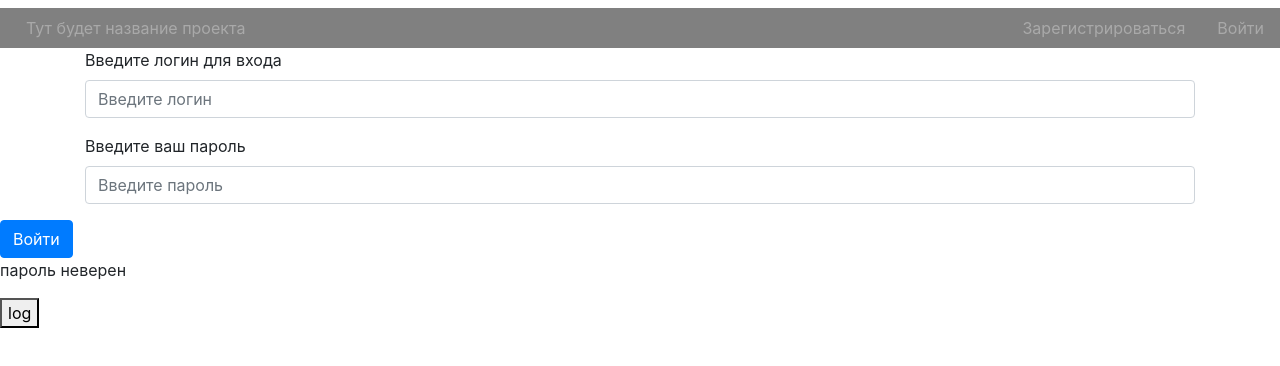
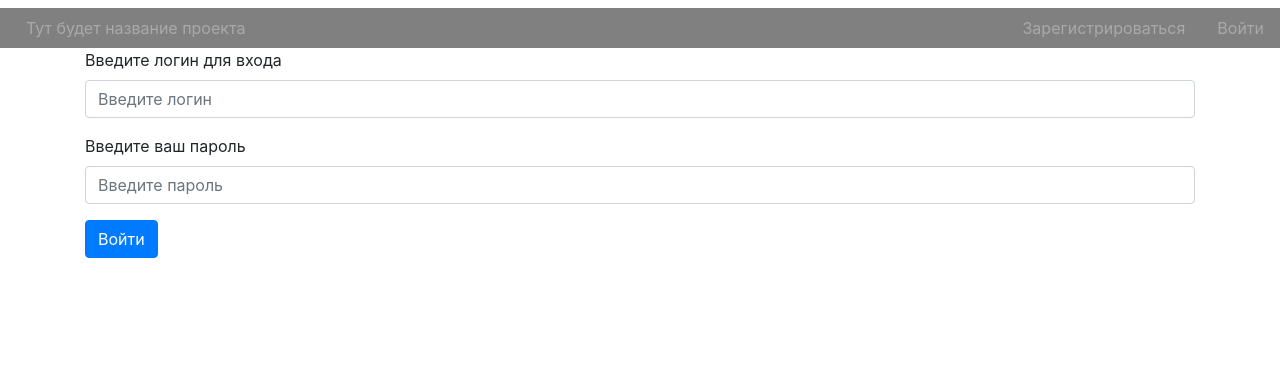
Before and after one commit to Stauroman/myResume, a React (Create React App) app: page /login in a window 1280 px wide. Shown: the top 366 px of the page. Built offline with nearby package versions, Linux system fonts and the light colour scheme.

Commit message:
history.push

```diff
--- a/src/components/LoginForm.js
+++ b/src/components/LoginForm.js
@@ -17,6 +17,7 @@ export default class LoginForm extends Component {
 
         const password = JSON.parse(localStorage.getItem(this.state.login)).password;
         this.setState({isPasswordValid: (password === this.state.password)});
+
         this.props.history.push('/')
     }
     logInfo = () => {
@@ -25,7 +26,7 @@ export default class LoginForm extends Component {
 
     render() {
 
-        const text = this.state.isPasswordValid ? <p>пароль верен</p> : <p>пароль неверен</p>
+        // const text = this.state.isPasswordValid ? <p>пароль верен</p> : <p>пароль неверен</p>
         return (
             <div>
                 <form className="container">
@@ -45,11 +46,9 @@ export default class LoginForm extends Component {
                                    value={this.state.password}/>
                         </div>
                     </div>
+                    <button className="btn btn-primary" onClick={this.passwordCheck}>Войти</button>
+                </form>
 
-                </form>
-                <button className="btn btn-primary" onClick={this.passwordCheck}>Войти</button>
-                {text}
-                <button onClick={this.logInfo}>log</button>
             </div>
         )
     }
--- a/src/components/app/App.js
+++ b/src/components/app/App.js
@@ -12,6 +12,7 @@ class App extends Component {
             <div>
                 <Router>
                 <Header/>
+                <Route path="/" exact render={()=> <h1>Main Page</h1>} />
                 <Route path="/registration" component={RegistrationForm} />
                 <Route path="/login" component={LoginForm} />
                 </Router>
```
